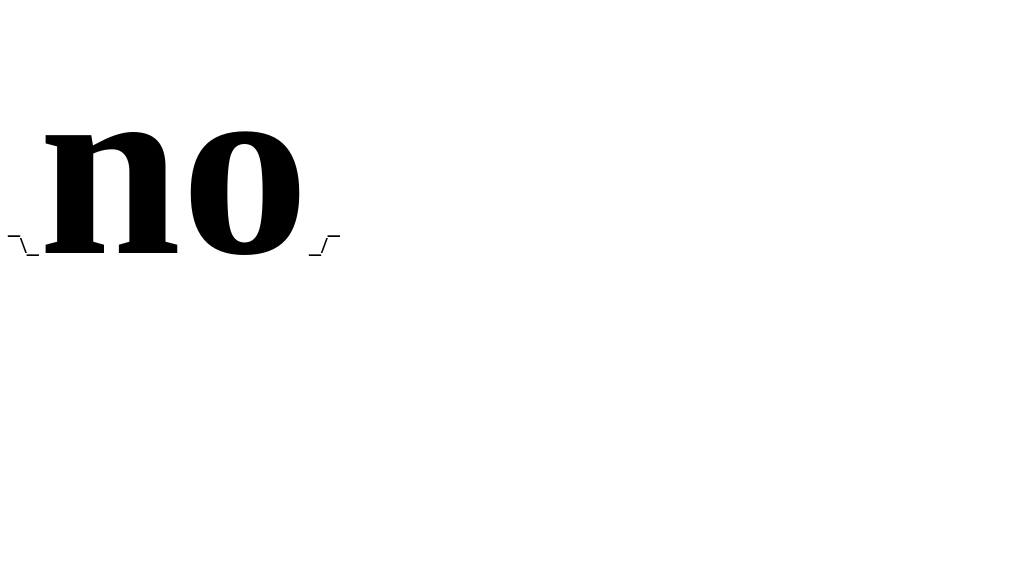
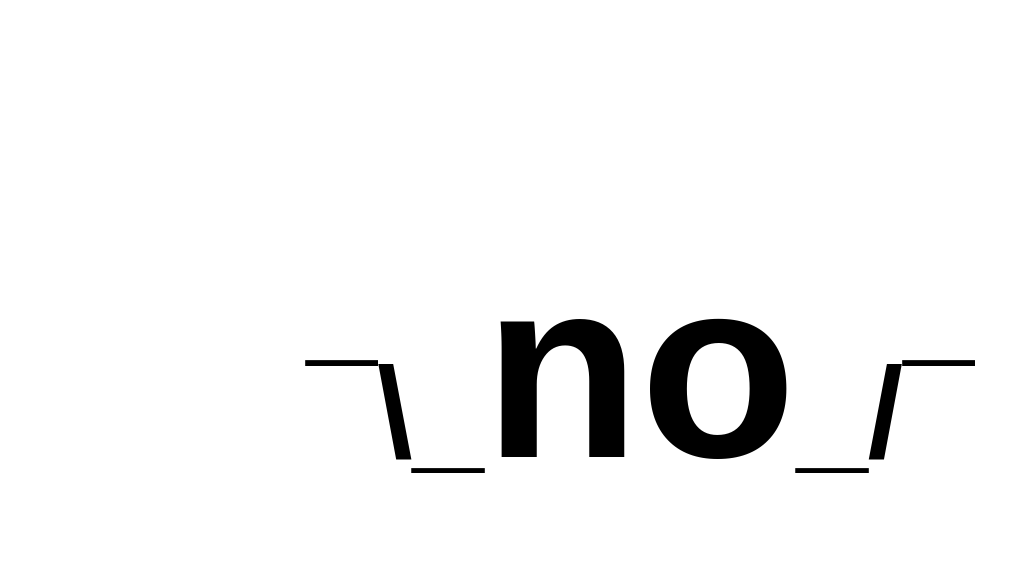
Before and after one commit to DarkGForest/no, a plain HTML site: page index.html in a window 1280 px wide. Shown: the whole page, without its empty margins (0-1018 px from the left). Drawn offline with Linux system fonts and the light colour scheme.

Commit message:
Update index.html

```diff
--- a/index.html
+++ b/index.html
@@ -3,7 +3,7 @@
   <head>
     <title>no</title>
     <link rel="icon"  href="yubtub.png"/>
-    <link rel"stylesheet" href="style.css"/>
+    <link rel='stylesheet' href='style.css' />
   </head>
   <body>
     <section>
```
